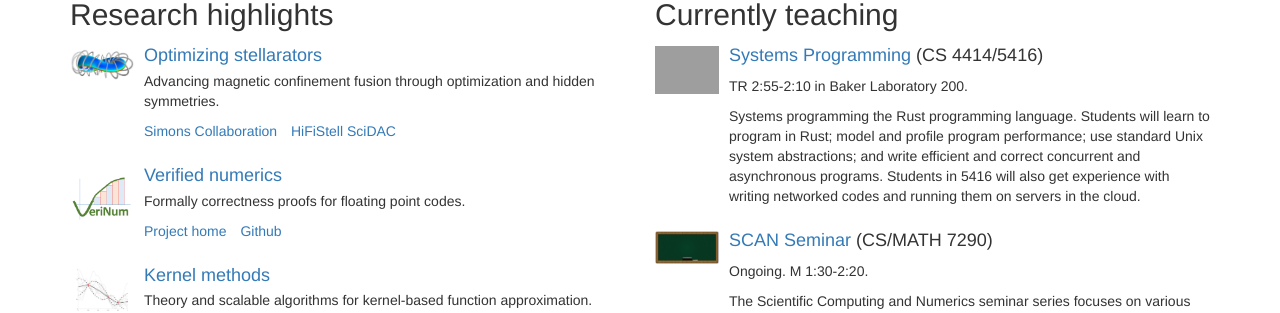
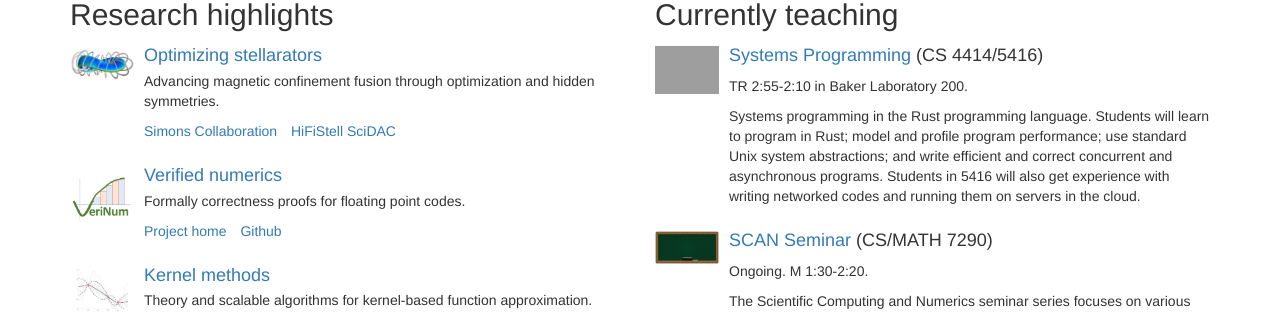
Before and after one commit to dbindel/cornell_web, a Jekyll site: the page built from index.html, in a window 1280 px wide and 900 px high, scrolled down 634 px. Shown: the part 207-520 px from the top of the window. Built offline with Jekyll 4.4.1, drawn with Linux system fonts in a browser that asks for light colours; nearby versions of some CDN libraries.

Commit message:
Fix typo.

```diff
--- a/_data/classes.yml
+++ b/_data/classes.yml
@@ -258,7 +258,7 @@ cs4414:
   title: Systems Programming
   image: rustacean-orig-noshadow.svg
   snippet: |
-    Systems programming the Rust programming language.  Students will
+    Systems programming in the Rust programming language.  Students will
     learn to program in Rust; model and profile program performance;
     use standard Unix system abstractions; and write efficient and
     correct concurrent and asynchronous programs.  Students in 5416
```
